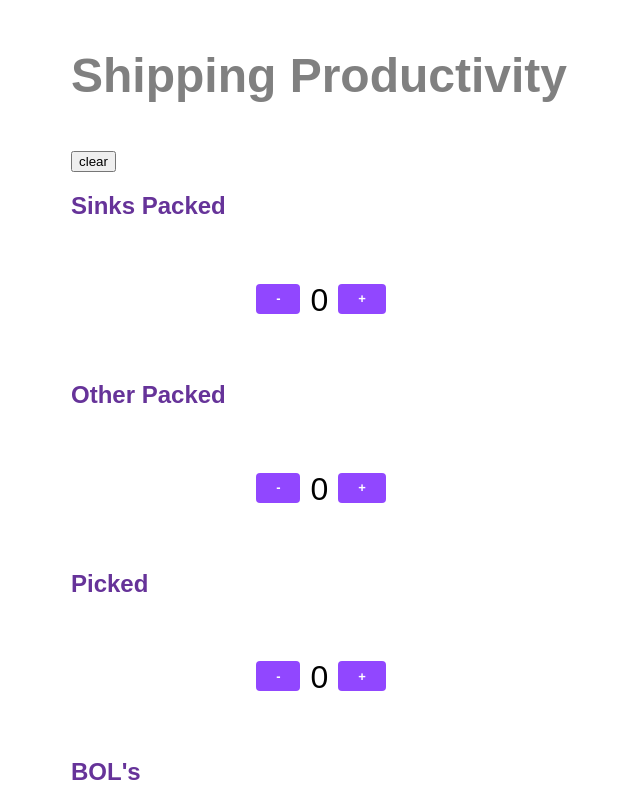
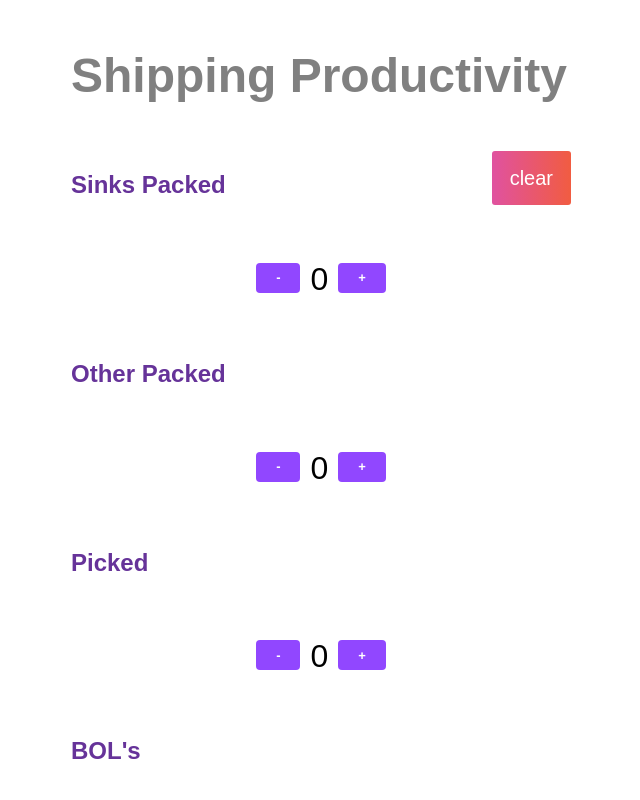
Before and after one commit to Douglas4739/shipping-productivity, a React (Create React App) app: page / in a window 1280 px wide. Shown: the top 800 px of the page, without its empty margins (319-959 px from the left). Built offline with nearby package versions, Linux system fonts and the light colour scheme.

Commit message:
added style to clear button

```diff
--- /dev/null
+++ b/src/components/clear.css
@@ -0,0 +1,13 @@
+.clear{
+    float: right;
+    outline: 0;
+    border: 0;
+    font-size: 20px;
+    font-weight: 500;
+    color: #fff;
+    cursor: pointer;
+    background-image: linear-gradient(to right,#e052a0,#f15c41)!important;
+    border-radius: 3px;
+    padding: 16px 18px 15px;
+    white-space: nowrap;
+}
--- a/src/components/clear.js
+++ b/src/components/clear.js
@@ -1,7 +1,8 @@
-import React from 'react'
+import React from 'react';
+import "./clear.css";
 
 export default function ClearButton() {
   return (
-    <button>clear</button>
+    <button className="clear">clear</button>
   )
 }
```
